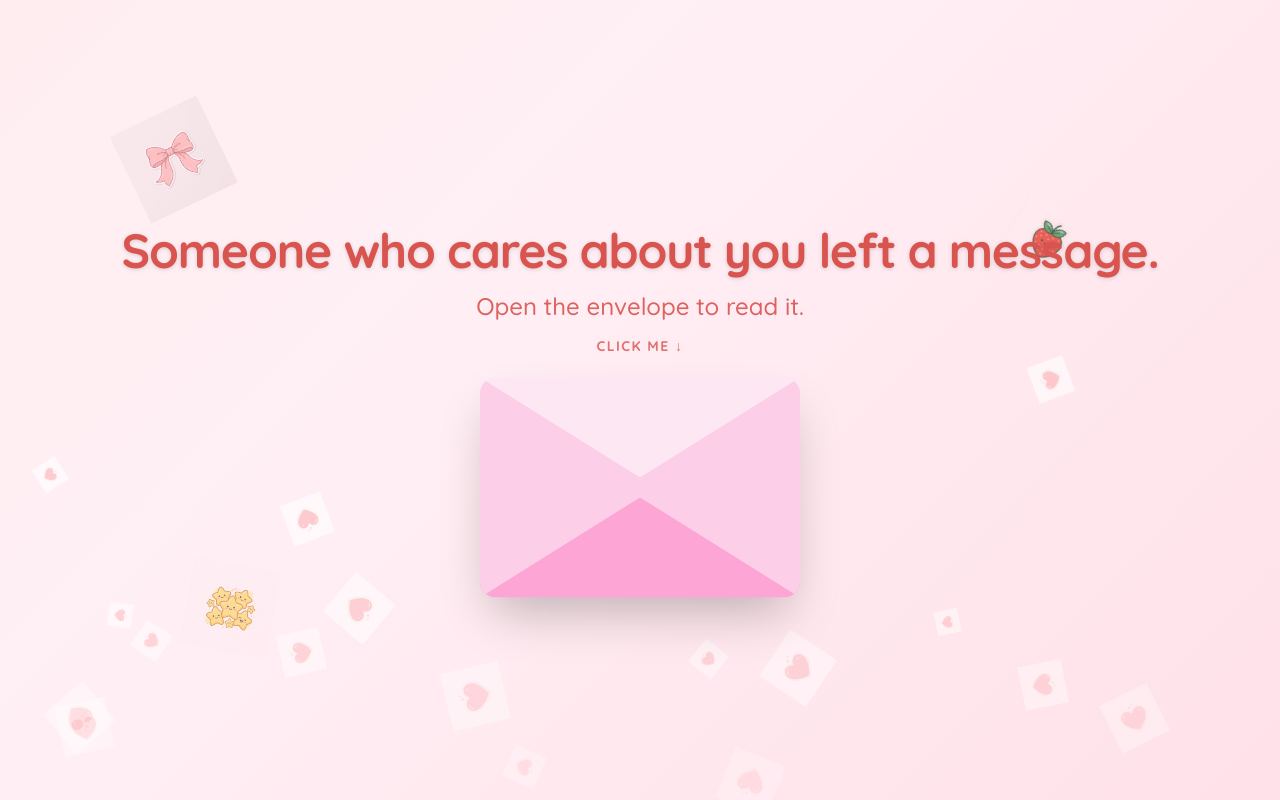
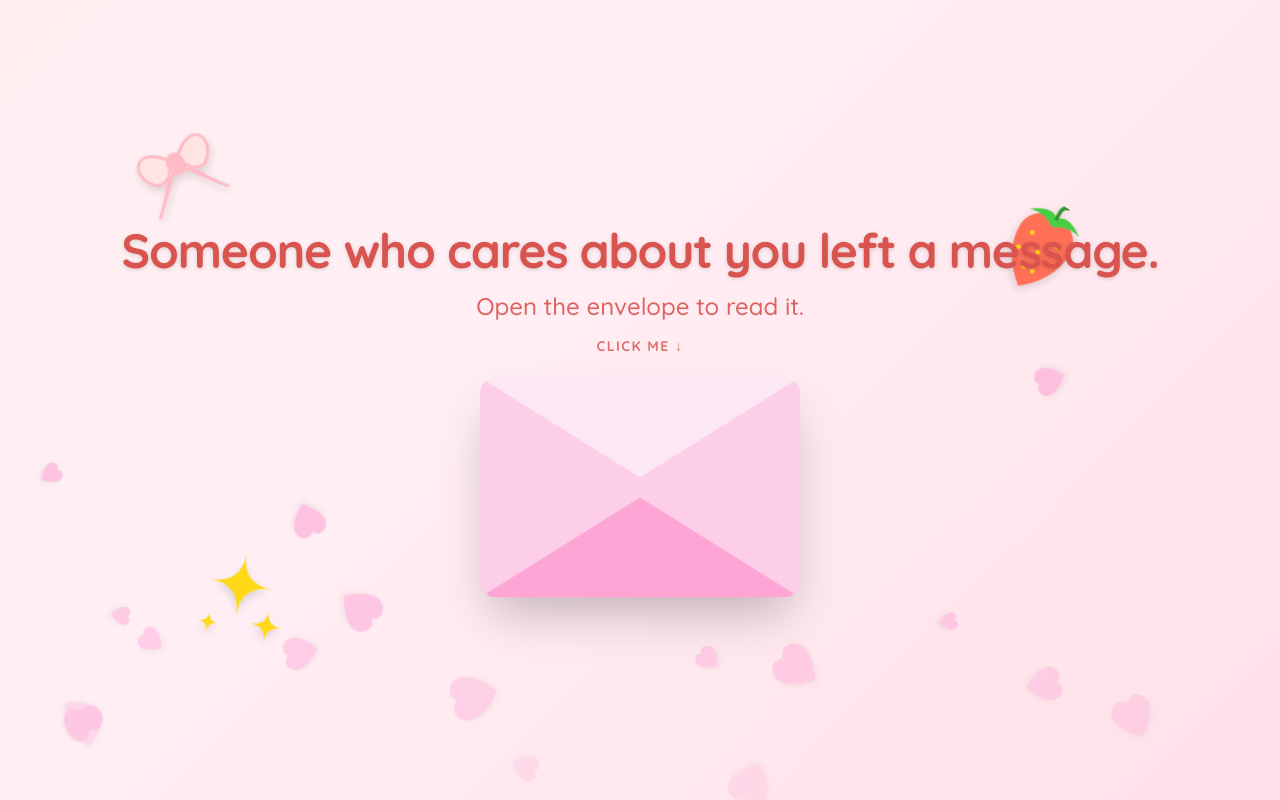
Before and after one commit to Rayhan-099/delulu-prank, a React (Vite) app: page / in a window 1280 px wide. Built offline with nearby package versions, Linux system fonts and the light colour scheme; no server answers.

Commit message:
Refactor: Convert PNG stickers to inline SVG components for true transparency

```diff
--- a/src/components/Shared/FloatingHearts.jsx
+++ b/src/components/Shared/FloatingHearts.jsx
@@ -1,5 +1,6 @@
 import React from 'react';
 import { motion } from 'framer-motion';
+import { HeartSVG } from './Icons';
 
 export default function FloatingHearts({ count = 15 }) {
     // Generate a random array of hearts
@@ -15,11 +16,9 @@ export default function FloatingHearts({ count = 15 }) {
     return (
         <div className="absolute inset-0 pointer-events-none overflow-hidden z-0">
             {hearts.map((heart) => (
-                <motion.img
+                <motion.div
                     key={heart.id}
-                    src="/assets/images/floating_heart.png"
-                    alt="floating heart"
-                    className="absolute object-contain mix-blend-multiply opacity-40"
+                    className="absolute text-pink-300 drop-shadow-md"
                     style={{
                         width: `${heart.size}px`,
                         height: `${heart.size}px`,
@@ -41,7 +40,9 @@ export default function FloatingHearts({ count = 15 }) {
                         delay: heart.delay,
                         ease: "linear",
                     }}
-                />
+                >
+                    <HeartSVG className="w-full h-full" />
+                </motion.div>
             ))}
         </div>
     );
--- /dev/null
+++ b/src/components/Shared/Icons.jsx
@@ -0,0 +1,56 @@
+import React from 'react';
+
+export const HeartSVG = ({ className, style }) => (
+    <svg viewBox="0 0 32 32" className={className} style={style} xmlns="http://www.w3.org/2000/svg">
+        <path fill="currentColor" d="M16 28 C16 28 4 19.5 4 10.5 C4 6 7.5 3 11 3 C13.5 3 15 4.5 16 6 C17 4.5 18.5 3 21 3 C24.5 3 28 6 28 10.5 C28 19.5 16 28 16 28 Z" />
+    </svg>
+);
+
+export const WaxSealSVG = ({ className }) => (
+    <svg viewBox="0 0 100 100" className={className} xmlns="http://www.w3.org/2000/svg">
+        <defs>
+            <filter id="wobble">
+                <feTurbulence type="fractalNoise" baseFrequency="0.05" numOctaves="3" result="noise" />
+                <feDisplacementMap in="SourceGraphic" in2="noise" scale="4" xChannelSelector="R" yChannelSelector="G" />
+            </filter>
+        </defs>
+        <circle cx="50" cy="50" r="45" fill="#D9534F" filter="url(#wobble)" />
+        <circle cx="50" cy="50" r="35" fill="#C9302C" />
+        <path fill="#FFF5EE" d="M50 70 C50 70 25 50 25 35 C25 25 35 20 42 20 C47 20 50 25 50 25 C50 25 53 20 58 20 C65 20 75 25 75 35 C75 50 50 70 50 70 Z" transform="scale(0.5) translate(50, 30)" />
+    </svg>
+);
+
+export const BowSVG = ({ className }) => (
+    <svg viewBox="0 0 100 100" className={className} xmlns="http://www.w3.org/2000/svg">
+        <g transform="translate(0, 5) scale(1.0)">
+            <path d="M50 50 C20 10 0 40 20 60 C30 70 50 50 50 50 Z" fill="#FFE4E1" stroke="#FFB6C1" strokeWidth="3" />
+            <path d="M50 50 C80 10 100 40 80 60 C70 70 50 50 50 50 Z" fill="#FFE4E1" stroke="#FFB6C1" strokeWidth="3" />
+            <path d="M45 55 Q20 85 10 95 Q25 80 40 55 Z" fill="#FFE4E1" stroke="#FFB6C1" strokeWidth="3" />
+            <path d="M55 55 Q80 85 90 95 Q75 80 60 55 Z" fill="#FFE4E1" stroke="#FFB6C1" strokeWidth="3" />
+            <ellipse cx="50" cy="50" rx="10" ry="12" fill="#FFB6C1" />
+        </g>
+    </svg>
+);
+
+export const StrawberrySVG = ({ className }) => (
+    <svg viewBox="0 0 100 100" className={className} xmlns="http://www.w3.org/2000/svg">
+        <path d="M20 40 C20 5 80 5 80 40 C80 75 50 95 50 95 C50 95 20 75 20 40 Z" fill="#FF6347" />
+        <path d="M50 25 Q35 15 20 20 Q40 5 50 15 Q60 5 80 20 Q65 15 50 25 Z" fill="#32CD32" />
+        <path d="M50 15 Q48 0 55 0" stroke="#228B22" strokeWidth="4" fill="none" strokeLinecap="round" />
+        <circle cx="35" cy="40" r="2.5" fill="#FFD700" />
+        <circle cx="65" cy="40" r="2.5" fill="#FFD700" />
+        <circle cx="50" cy="55" r="2.5" fill="#FFD700" />
+        <circle cx="30" cy="60" r="2.5" fill="#FFD700" />
+        <circle cx="70" cy="60" r="2.5" fill="#FFD700" />
+        <circle cx="45" cy="75" r="2.5" fill="#FFD700" />
+        <circle cx="55" cy="75" r="2.5" fill="#FFD700" />
+    </svg>
+);
+
+export const SparkleStarsSVG = ({ className }) => (
+    <svg viewBox="0 0 100 100" className={className} xmlns="http://www.w3.org/2000/svg">
+        <path fill="#FFD700" d="M50 5 Q50 35 20 35 Q50 35 50 65 Q50 35 80 35 Q50 35 50 5 Z" />
+        <path fill="#FFD700" d="M80 55 Q80 70 65 70 Q80 70 80 85 Q80 70 95 70 Q80 70 80 55 Z" />
+        <path fill="#FFD700" d="M25 65 Q25 75 15 75 Q25 75 25 85 Q25 75 35 75 Q25 75 25 65 Z" />
+    </svg>
+);
--- a/src/components/Wholesome/Envelope.jsx
+++ b/src/components/Wholesome/Envelope.jsx
@@ -2,6 +2,7 @@ import React from 'react';
 import { motion, AnimatePresence } from 'framer-motion';
 import { useStore } from '../../store/appState';
 import { playSound } from '../Shared/AudioController';
+import { BowSVG, SparkleStarsSVG, StrawberrySVG, WaxSealSVG } from '../Shared/Icons';
 
 export default function Envelope() {
     const setPhase = useStore((state) => state.setPhase);
@@ -15,28 +16,28 @@ export default function Envelope() {
 
     return (
         <div className="flex flex-col items-center justify-center h-full w-full relative">
-            {/* Decorative Pinterest Stickers */}
-            <motion.img
-                src="/assets/images/bow.png"
-                alt="cute bow"
-                className="absolute top-[15%] left-[10%] w-24 h-24 object-contain mix-blend-multiply opacity-80 rotate-[-15deg]"
+            {/* Decorative Transparent SVGs */}
+            <motion.div
+                className="absolute top-[15%] left-[10%] w-24 h-24 rotate-[-15deg] pointer-events-none"
                 animate={{ y: [0, -10, 0], rotate: [-15, -10, -15] }}
                 transition={{ duration: 4, repeat: Infinity, ease: "easeInOut" }}
-            />
-            <motion.img
-                src="/assets/images/stars.png"
-                alt="cute stars"
-                className="absolute bottom-[20%] left-[15%] w-20 h-20 object-contain mix-blend-multiply opacity-70 rotate-[10deg]"
+            >
+                <BowSVG className="w-full h-full drop-shadow-lg opacity-90" />
+            </motion.div>
+            <motion.div
+                className="absolute bottom-[20%] left-[15%] w-24 h-24 rotate-[10deg] pointer-events-none"
                 animate={{ y: [0, 8, 0], scale: [1, 1.1, 1] }}
                 transition={{ duration: 3, repeat: Infinity, ease: "easeInOut", delay: 1 }}
-            />
-            <motion.img
-                src="/assets/images/strawberry.png"
-                alt="cute strawberry"
-                className="absolute top-[25%] right-[15%] w-20 h-20 object-contain mix-blend-multiply opacity-90 rotate-[15deg] pointer-events-none"
+            >
+                <SparkleStarsSVG className="w-full h-full drop-shadow-lg opacity-90" />
+            </motion.div>
+            <motion.div
+                className="absolute top-[25%] right-[15%] w-24 h-24 rotate-[15deg] pointer-events-none"
                 animate={{ y: [0, -12, 0], rotate: [15, 20, 15] }}
                 transition={{ duration: 5, repeat: Infinity, ease: "easeInOut", delay: 0.5 }}
-            />
+            >
+                <StrawberrySVG className="w-full h-full drop-shadow-lg opacity-90" />
+            </motion.div>
 
             <motion.div
                 initial={{ opacity: 0, y: 20 }}
@@ -71,7 +72,7 @@ export default function Envelope() {
                 {/* Simple CSS Envelope Graphic for now, but made cuter */}
                 <div className="w-[320px] h-[220px] bg-[#fffbfa] rounded-2xl shadow-2xl overflow-hidden relative border-t-[100px] border-t-pink-100 border-x-[160px] border-x-pink-200 border-b-[100px] border-b-pink-300 transition-all group-hover:shadow-[0_20px_50px_rgba(255,192,203,0.5)]">
                     <div className="absolute top-1/2 left-1/2 -translate-x-1/2 -translate-y-full z-10 group-hover:scale-110 transition-transform">
-                        <img src="/assets/images/wax_seal.png" alt="wax seal" className="w-20 h-20 mix-blend-multiply opacity-90" />
+                        <WaxSealSVG className="w-20 h-20 drop-shadow-xl" />
                     </div>
                 </div>
             </motion.button>
--- a/src/components/Wholesome/Letter.jsx
+++ b/src/components/Wholesome/Letter.jsx
@@ -2,6 +2,7 @@ import React, { useState } from 'react';
 import { motion, AnimatePresence } from 'framer-motion';
 import { useStore } from '../../store/appState';
 import { playSound } from '../Shared/AudioController';
+import { WaxSealSVG } from '../Shared/Icons';
 
 const folds = [
     { id: 1, text: "You have a way of making people smile." },
@@ -32,8 +33,8 @@ export default function Letter() {
             <div className="w-full max-w-md bg-white/40 backdrop-blur-xl text-gray-800 shadow-[0_8px_32px_0_rgba(255,192,203,0.37)] rounded-xl pt-16 pb-12 px-10 space-y-6 relative border border-white/50" onClick={handleNextFold}>
 
                 {/* Cute Wax Seal Pin at the top */}
-                <div className="absolute -top-10 left-1/2 -translate-x-1/2">
-                    <img src="/assets/images/wax_seal.png" alt="seal" className="w-20 h-20 mix-blend-multiply drop-shadow-md" />
+                <div className="absolute -top-12 left-1/2 -translate-x-1/2">
+                    <WaxSealSVG className="w-24 h-24 drop-shadow-md" />
                 </div>
 
                 {folds.map((fold, index) => (
```
